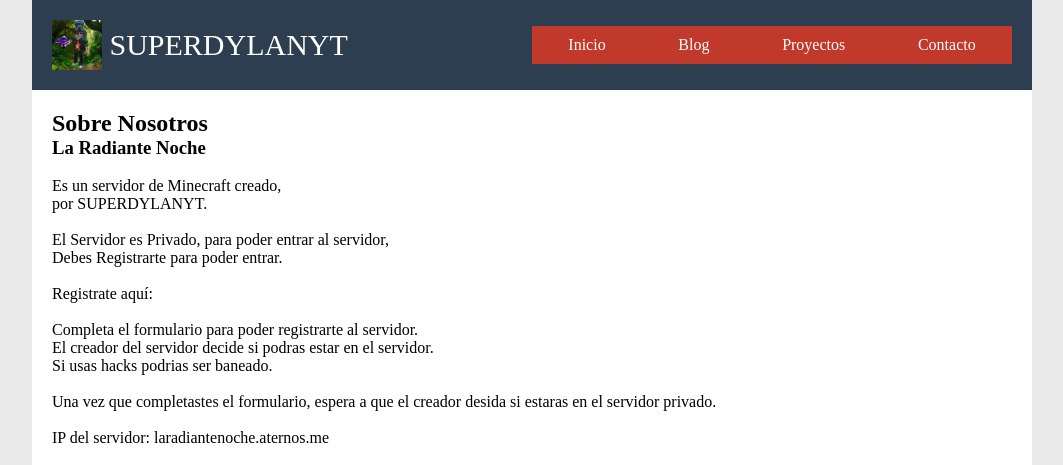
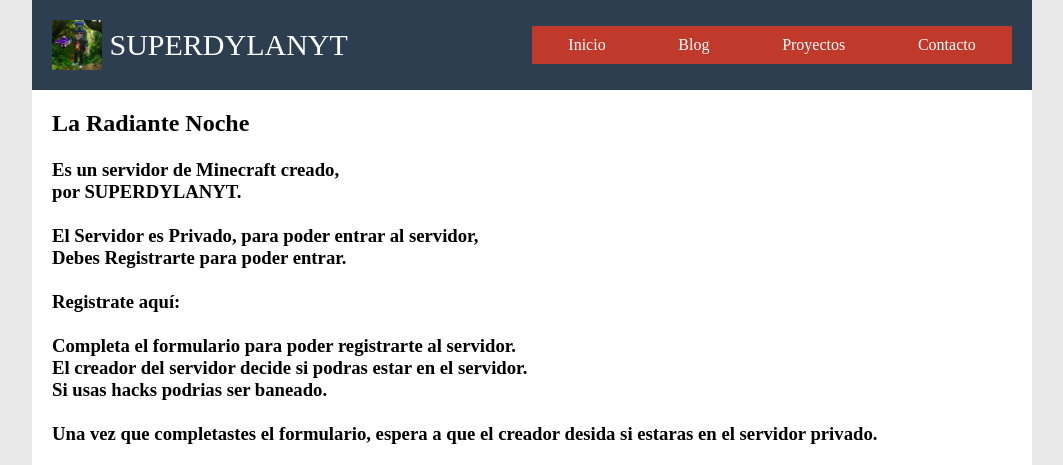
Before and after one commit to dylanmeca/dylanmeca.github.io, a Jekyll site: the page Servidor_Minecraft/laradiantenoche.html, which Jekyll copies as it is, in a window 1280 px wide, cut to the strip 0-465 px from the top of the page. Shown: the whole strip, without its empty margins (108-1171 px from the left). Built offline with Jekyll 4.4.1, drawn with Linux system fonts in a browser that asks for light colours; comment, search, counter and statistics services are not loaded.

Commit message:
Update laradiantenoche.html

```diff
--- a/Servidor_Minecraft/laradiantenoche.html
+++ b/Servidor_Minecraft/laradiantenoche.html
@@ -29,12 +29,12 @@
 
 		<section class="main">
 			<article>
-				<h2 class="titulo">Sobre Nosotros</h2>
+				<h2 class="titulo">La Radiante Noche</h2>
 				<p>
 
 
 <h1>
-                        La Radiante Noche </h1>
+
                            <br />
                         Es un servidor de Minecraft creado,<br />
                         por SUPERDYLANYT.<br />
```
